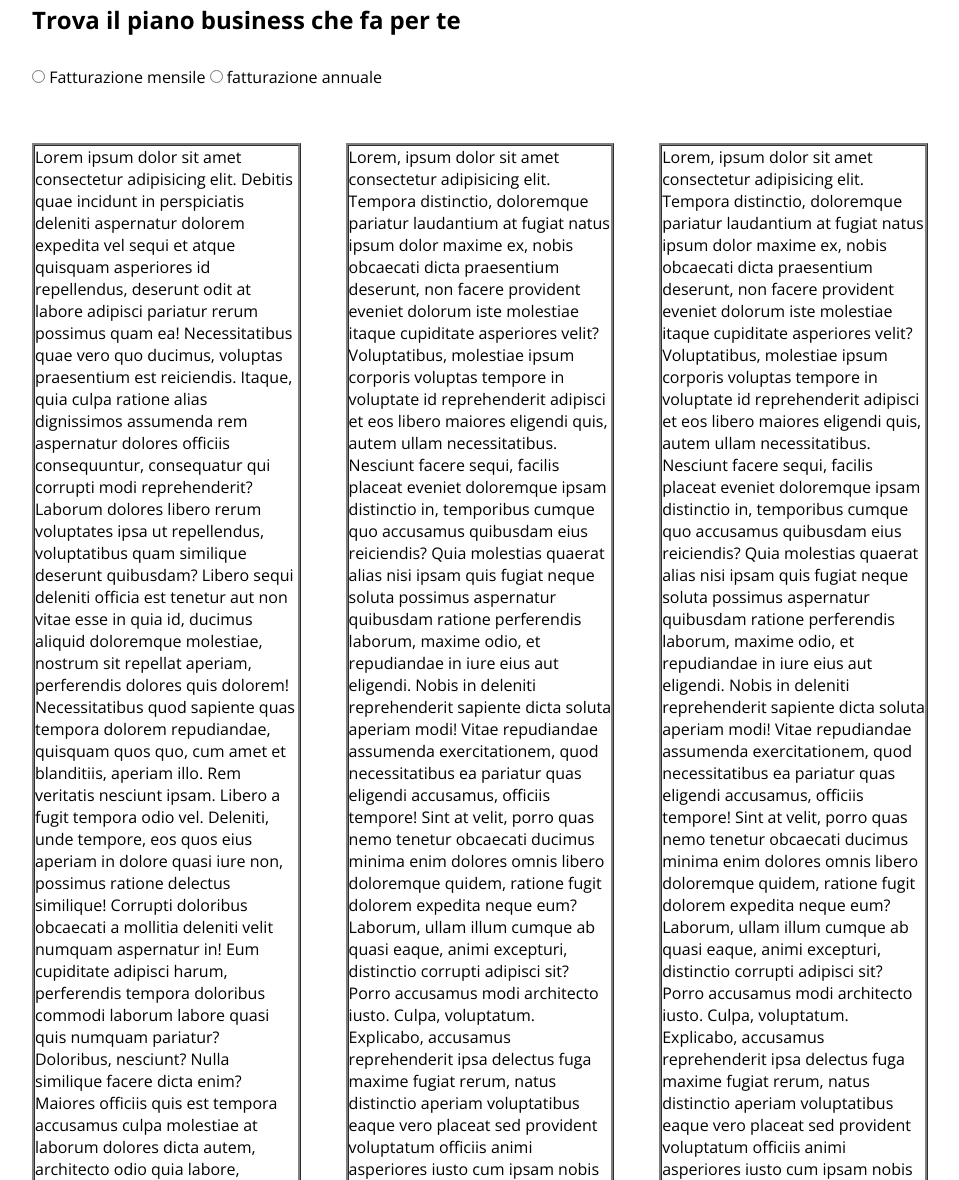
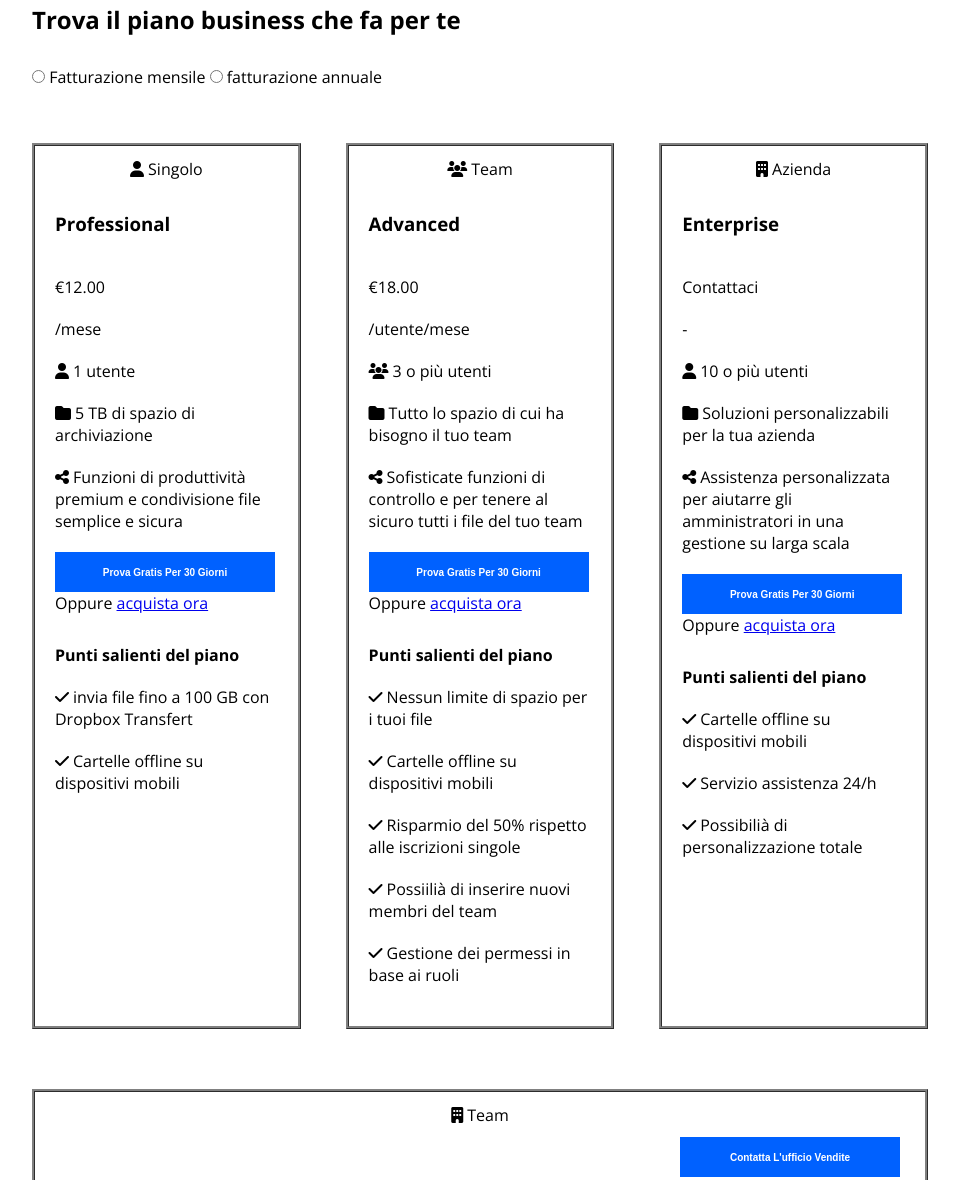
Before and after one commit to Kevin-Garri/htmlcss-dropbox, a plain HTML site: page index.html in a window 1280 px wide. Shown: the part 982-2162 px from the top of the page, without its empty margins (160-1119 px from the left). Drawn offline with nearby package versions, Linux system fonts and the light colour scheme.

Commit message:
[add] end cards

```diff
--- a/index.html
+++ b/index.html
@@ -89,67 +89,96 @@
           <input type="radio">
           <span class="year">fatturazione annuale</span>
         </div>
+
         <div class="container-cards">
           <div class="single">
-            <p>Lorem ipsum dolor sit amet consectetur adipisicing elit. Debitis quae incidunt in perspiciatis deleniti
-              aspernatur dolorem expedita vel sequi et atque quisquam asperiores id repellendus, deserunt odit at labore
-              adipisci pariatur rerum possimus quam ea! Necessitatibus quae vero quo ducimus, voluptas praesentium est
-              reiciendis. Itaque, quia culpa ratione alias dignissimos assumenda rem aspernatur dolores officiis
-              consequuntur, consequatur qui corrupti modi reprehenderit? Laborum dolores libero rerum voluptates ipsa ut
-              repellendus, voluptatibus quam similique deserunt quibusdam? Libero sequi deleniti officia est tenetur aut
-              non vitae esse in quia id, ducimus aliquid doloremque molestiae, nostrum sit repellat aperiam, perferendis
-              dolores quis dolorem! Necessitatibus quod sapiente quas tempora dolorem repudiandae, quisquam quos quo,
-              cum amet et blanditiis, aperiam illo. Rem veritatis nesciunt ipsam. Libero a fugit tempora odio vel.
-              Deleniti, unde tempore, eos quos eius aperiam in dolore quasi iure non, possimus ratione delectus
-              similique! Corrupti doloribus obcaecati a mollitia deleniti velit numquam aspernatur in! Eum cupiditate
-              adipisci harum, perferendis tempora doloribus commodi laborum labore quasi quis numquam pariatur?
-              Doloribus, nesciunt? Nulla similique facere dicta enim? Maiores officiis quis est tempora accusamus culpa
-              molestiae at laborum dolores dicta autem, architecto odio quia labore, repudiandae voluptas repellendus?
-              Aliquam consequatur iusto aut consequuntur eligendi quisquam animi.</p>
+            <div class="single-box">
+              <nav><i class="fa-solid fa-user"></i>Singolo</nav>
+            </div>
+
+            <h3 class="cards-title">Professional</h3>
+            <div class="card-text">
+              <ul>
+                <li>&euro;12.00</li>
+                <li>/mese</li>
+                <li><i class="fa-solid fa-user"></i>1 utente</li>
+                <li><i class="fa-solid fa-folder"></i>5 TB di spazio di archiviazione</li>
+                <li><i class="fa-solid fa-share-nodes"></i>Funzioni di produttività premium e condivisione file semplice
+                  e
+                  sicura</li>
+                <button class="blue-button-main">Prova gratis per 30 giorni</button>
+                <span>Oppure <a href="#"> acquista ora</a></span>
+                <li class="bold">Punti salienti del piano</li>
+                <li><i class="fa-solid fa-check"></i>invia file fino a 100 GB con Dropbox Transfert</li>
+                <li><i class="fa-solid fa-check"></i>Cartelle offline su dispositivi mobili</li>
+              </ul>
+            </div>
           </div>
+
           <div class="team">
-            <p>Lorem, ipsum dolor sit amet consectetur adipisicing elit. Tempora distinctio, doloremque pariatur
-              laudantium at fugiat natus ipsum dolor maxime ex, nobis obcaecati dicta praesentium deserunt, non facere
-              provident eveniet dolorum iste molestiae itaque cupiditate asperiores velit? Voluptatibus, molestiae ipsum
-              corporis voluptas tempore in voluptate id reprehenderit adipisci et eos libero maiores eligendi quis,
-              autem ullam necessitatibus. Nesciunt facere sequi, facilis placeat eveniet doloremque ipsam distinctio in,
-              temporibus cumque quo accusamus quibusdam eius reiciendis? Quia molestias quaerat alias nisi ipsam quis
-              fugiat neque soluta possimus aspernatur quibusdam ratione perferendis laborum, maxime odio, et repudiandae
-              in iure eius aut eligendi. Nobis in deleniti reprehenderit sapiente dicta soluta aperiam modi! Vitae
-              repudiandae assumenda exercitationem, quod necessitatibus ea pariatur quas eligendi accusamus, officiis
-              tempore! Sint at velit, porro quas nemo tenetur obcaecati ducimus minima enim dolores omnis libero
-              doloremque quidem, ratione fugit dolorem expedita neque eum? Laborum, ullam illum cumque ab quasi eaque,
-              animi excepturi, distinctio corrupti adipisci sit? Porro accusamus modi architecto iusto. Culpa,
-              voluptatum. Explicabo, accusamus reprehenderit ipsa delectus fuga maxime fugiat rerum, natus distinctio
-              aperiam voluptatibus eaque vero placeat sed provident voluptatum officiis animi asperiores iusto cum ipsam
-              nobis a exercitationem impedit! Odit dignissimos dolores aliquam mollitia ducimus reiciendis adipisci
-              optio?</p>
+            <div class="team-box">
+              <nav><i class="fa-solid fa-users"></i>Team</nav>
+            </div>
+            <h3 class="cards-title">Advanced</h3>
+            <div class="card-text">
+              <ul>
+                <li>&euro;18.00</li>
+                <li>/utente/mese</li>
+                <li><i class="fa-solid fa-users"></i>3 o più utenti</li>
+                <li><i class="fa-solid fa-folder"></i>Tutto lo spazio di cui ha bisogno il tuo team</li>
+                <li><i class="fa-solid fa-share-nodes"></i>Sofisticate funzioni di controllo e per tenere al sicuro
+                  tutti i file del tuo team</li>
+                <button class="blue-button-main">Prova gratis per 30 giorni</button>
+                <span>Oppure <a href="#"> acquista ora</a></span>
+                <li class="bold">Punti salienti del piano</li>
+                <li><i class="fa-solid fa-check"></i>Nessun limite di spazio per i tuoi file</li>
+                <li><i class="fa-solid fa-check"></i>Cartelle offline su dispositivi mobili</li>
+                <li><i class="fa-solid fa-check"></i>Risparmio del 50% rispetto alle iscrizioni singole</li>
+                <li><i class="fa-solid fa-check"></i>Possiilià di inserire nuovi membri del team</li>
+                <li><i class="fa-solid fa-check"></i>Gestione dei permessi in base ai ruoli</li>
+              </ul>
+            </div>
           </div>
+
           <div class="company">
-            <p>Lorem, ipsum dolor sit amet consectetur adipisicing elit. Tempora distinctio, doloremque pariatur
-              laudantium at fugiat natus ipsum dolor maxime ex, nobis obcaecati dicta praesentium deserunt, non facere
-              provident eveniet dolorum iste molestiae itaque cupiditate asperiores velit? Voluptatibus, molestiae ipsum
-              corporis voluptas tempore in voluptate id reprehenderit adipisci et eos libero maiores eligendi quis,
-              autem ullam necessitatibus. Nesciunt facere sequi, facilis placeat eveniet doloremque ipsam distinctio in,
-              temporibus cumque quo accusamus quibusdam eius reiciendis? Quia molestias quaerat alias nisi ipsam quis
-              fugiat neque soluta possimus aspernatur quibusdam ratione perferendis laborum, maxime odio, et repudiandae
-              in iure eius aut eligendi. Nobis in deleniti reprehenderit sapiente dicta soluta aperiam modi! Vitae
-              repudiandae assumenda exercitationem, quod necessitatibus ea pariatur quas eligendi accusamus, officiis
-              tempore! Sint at velit, porro quas nemo tenetur obcaecati ducimus minima enim dolores omnis libero
-              doloremque quidem, ratione fugit dolorem expedita neque eum? Laborum, ullam illum cumque ab quasi eaque,
-              animi excepturi, distinctio corrupti adipisci sit? Porro accusamus modi architecto iusto. Culpa,
-              voluptatum. Explicabo, accusamus reprehenderit ipsa delectus fuga maxime fugiat rerum, natus distinctio
-              aperiam voluptatibus eaque vero placeat sed provident voluptatum officiis animi asperiores iusto cum ipsam
-              nobis a exercitationem impedit! Odit dignissimos dolores aliquam mollitia ducimus reiciendis adipisci
-              optio?</p>
+            <div class="company-box">
+              <nav><i class="fa-solid fa-building"></i>Azienda</nav>
+            </div>
+            <h3 class="cards-title">Enterprise</h3>
+            <div class="card-text">
+              <ul>
+                <li>Contattaci</li>
+                <li>-</li>
+                <li><i class="fa-solid fa-user"></i>10 o più utenti</li>
+                <li><i class="fa-solid fa-folder"></i>Soluzioni personalizzabili per la tua azienda</li>
+                <li><i class="fa-solid fa-share-nodes"></i>Assistenza personalizzata per aiutarre gli amministratori in
+                  una gestione su larga scala</li>
+                <button class="blue-button-main">Prova gratis per 30 giorni</button>
+                <span>Oppure <a href="#"> acquista ora</a></span>
+                <li class="bold">Punti salienti del piano</li>
+                <li><i class="fa-solid fa-check"></i>Cartelle offline su dispositivi mobili</li>
+                <li><i class="fa-solid fa-check"></i>Servizio assistenza 24/h</li>
+                <li><i class="fa-solid fa-check"></i>Possibilià di personalizzazione totale</li>
+              </ul>
+            </div>
           </div>
         </div>
+
         <div class="enterprise">
-          <p>Lorem ipsum, dolor sit amet consectetur adipisicing elit. Blanditiis eos voluptas enim hic possimus aliquam
-            optio reprehenderit sed suscipit, ea accusantium vitae ducimus exercitationem ipsam, totam dolorem, ratione
-            voluptatem animi porro error a illo adipisci soluta laborum. Officia, fugit repellendus accusantium, neque
-            perferendis recusandae minima ut corrupti laudantium, amet eligendi.</p>
+          <div class="company-box">
+            <nav><i class="fa-solid fa-building"></i>Team</nav>
+          </div>
+          <div class="button-left">
+            <button class="blue-button-main">Contatta l'ufficio Vendite</button>
+          </div>
+          <h3 class="cards-title">Enterprise</h3>
+          <ul>
+            <li class="bold-price">contatta l'ufficio vendite per i prezzi</li>
+            <li>Soluzioni personalizzate e support su misura per aiutare i professionisti IT nella gestione su qualsiasi
+              scala</li>
+          </ul>
         </div>
+
         <div class="container-partner">
           <div class="main-box-partner">
             <img src="img/partner.png" class="partner" alt="partner">
--- a/style.css
+++ b/style.css
@@ -104,6 +104,7 @@ header a {
   height: 100%;
   width: 65%;
   text-align: left;
+  padding-left: 30px;
 }
 
 .jumbo-image {
@@ -193,6 +194,7 @@ h2 {
   border: ridge grey;
   width: 100%;
   height: 30%;
+  flex-wrap: wrap;
 }
 
 li {
@@ -282,6 +284,80 @@ li {
   padding-bottom: 60px;
 }
 
+.single-box {
+  max-width: 100%;
+  height: 45px;
+  display: flex;
+  justify-content: center;
+  align-items: center;
+}
+
+.team-box {
+  max-width: 100%;
+  height: 45px;
+  display: flex;
+  justify-content: center;
+  align-items: center;
+}
+
+.company-box {
+  max-width: 100%;
+  height: 45px;
+  display: flex;
+  justify-content: center;
+  align-items: center;
+}
+
+.card-text {
+  padding: 20px;
+  display: flex;
+  justify-content: center;
+}
+
+.cards-title {
+  color: black;
+}
+
+i {
+  padding-right: 4px;
+}
+
+main ul li {
+  padding-bottom: 20px;
+}
+
+.blue-button-main {
+  height: 40px;
+  width: 220px;
+  background-color: rgb(0, 97, 255);
+  color: white;
+  cursor: pointer;
+  border: none;
+  font-size: 10px;
+  text-transform: capitalize;
+  font-weight: bold;
+}
+
+.bold {
+  padding-top: 30px;
+  font-weight: bold;
+}
+
+.bold-price {
+  font-weight: bold;
+  padding-left: 20px;
+}
+
+.button-left {
+  width: 100%;
+  display: flex;
+  justify-content: flex-end;
+  padding-right: 25px;
+}
+
+.enterprise li {
+  padding-left: 20px;
+}
 
 /*******footer*****/
 .footer-container {
```
